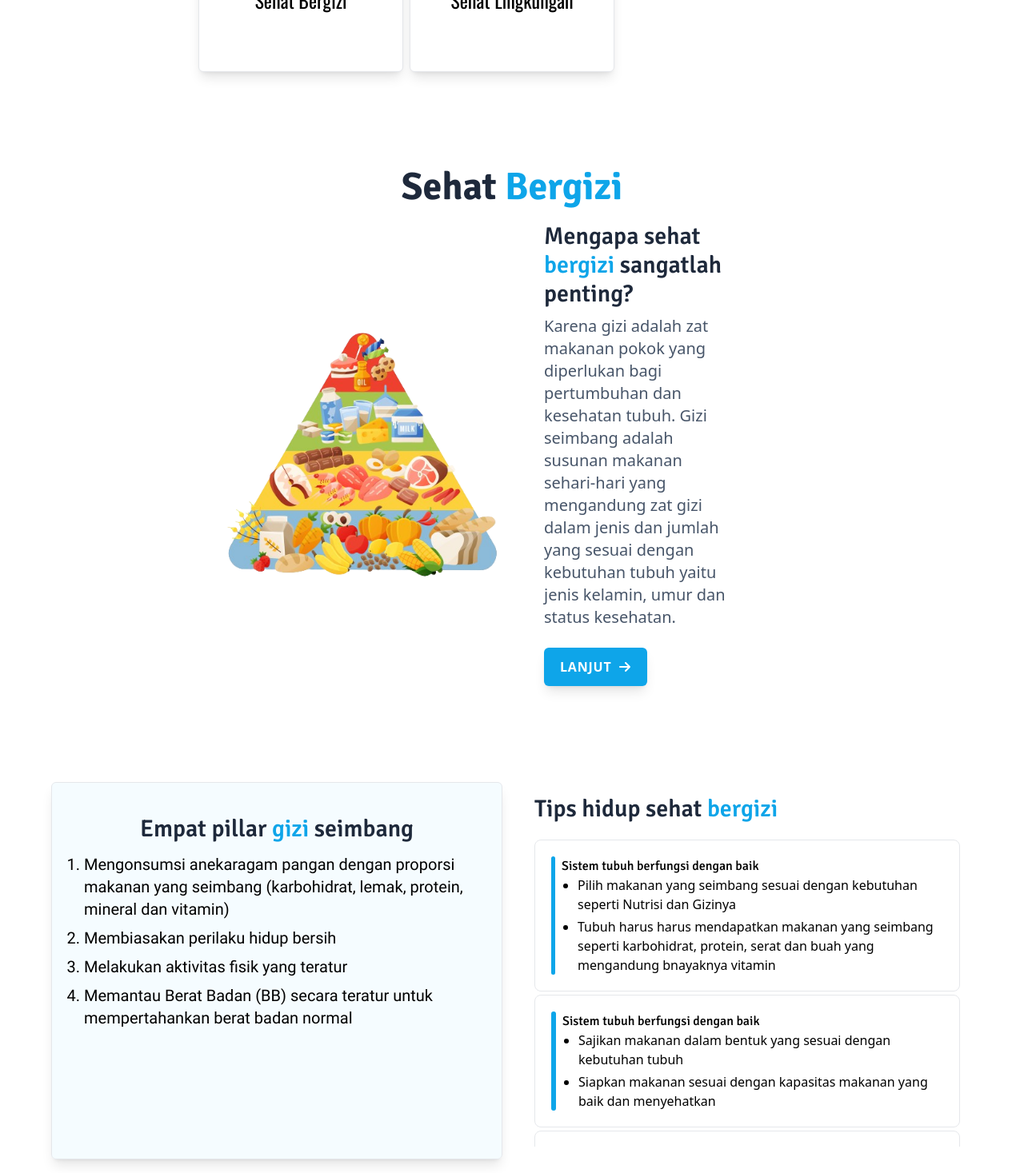
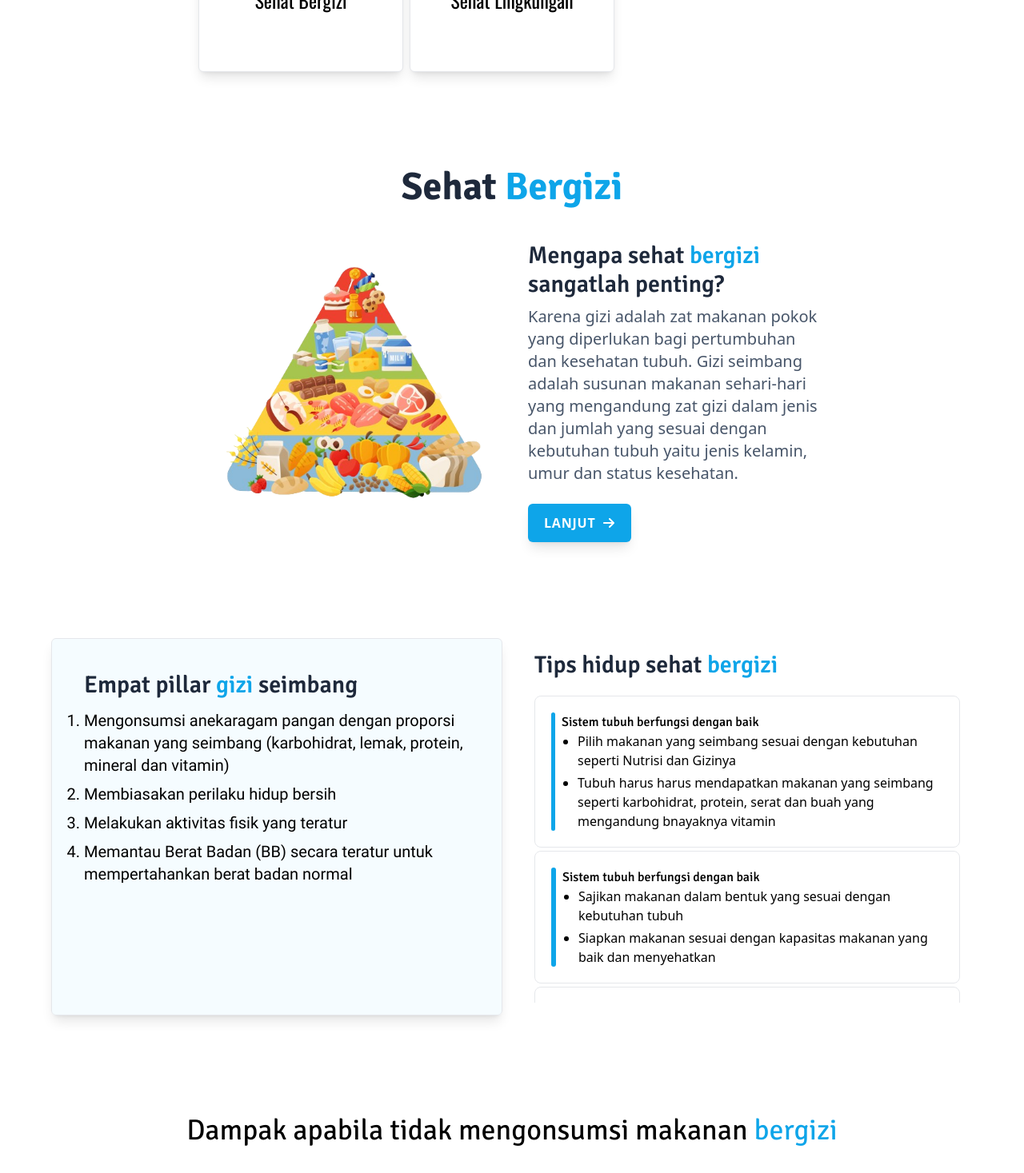
Before and after one commit to Fishniki/web-sagasitas, a React (Vite) app: page / in a window 1280 px wide. Shown: the part 1330-2797 px from the top of the page at 80% size. Built offline with nearby package versions, Linux system fonts and the light colour scheme.

Commit message:
new content

```diff
--- a/src/components/Content.jsx
+++ b/src/components/Content.jsx
@@ -47,8 +47,8 @@ return (
                 />
             </div>
 
-            <div className="lg:w-1/2 lg:max-w-[30%]">
-                <h2 className="mt-6 text-2xl font-semibold text-slate-800 sm:text-3xl font-signika sm:mt-8 lg:mt-0">
+            <div className="lg:w-1/2 lg:max-w-96">
+                <h2 className="mt-6 text-2xl font-semibold text-slate-800 sm:text-3xl font-signika">
                 Mengapa sehat <span className="text-sky-500">bergizi</span> sangatlah penting?
                 </h2>
                 <p className="mt-2 text-slate-600 text-start sm:text-xl">
@@ -75,7 +75,7 @@ return (
           <div id="pembahasan" className="w-full max-w-6xl grid grid-cols-1 md:grid-cols-2 gap-6 z-50">
 
             {/* page1 */}
-            <div className="p-10 rounded-md border shadow-lg  bg-sky-400 bg-opacity-5 flex flex-col items-center">
+            <div className="p-10 rounded-md border shadow-lg  bg-sky-400 bg-opacity-5">
               <h2 className=" text-2xl font-semibold mb-3  text-slate-800 sm:text-3xl font-signika sm:mt-8 lg:mt-0">
                 Empat pillar <span className="text-sky-500">gizi</span> seimbang
               </h2>
--- a/src/components/Navbar.jsx
+++ b/src/components/Navbar.jsx
@@ -27,7 +27,7 @@ const Navbar = () => {
       <div className={`fixed top-0 left-0 z-50 w-full ${navbarBackground} transition-all duration-500 md:px-7 px-5 py-4 flex justify-between items-center`}>
         <div className="flex items-center gap-1">
           <img src={Logo} className="w-10" alt="Logo" />
-          <h1 className=" text-xl font-medium font-oswald text-orange-600">Save<span className="text-sky-600">Life</span></h1>
+          <h1 className=" text-xl font-medium font-oswald stroke-black text-sky-600">Save<span className="text-orange-600">Life</span></h1>
         </div>
         <div className="md:flex hidden items-center">
           <ul className="flex space-x-3 text-[17px] text-black font-roboto font-bold">
```
